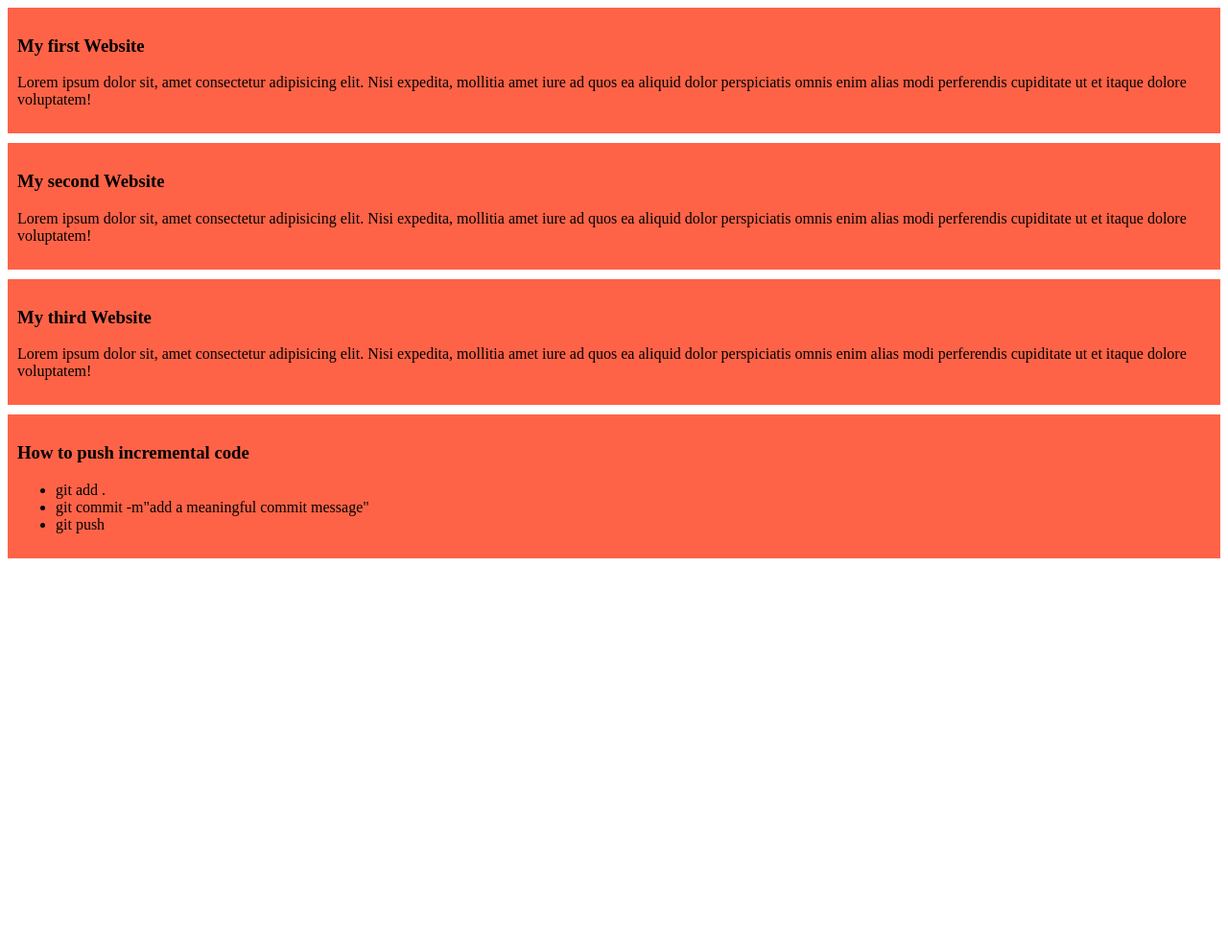
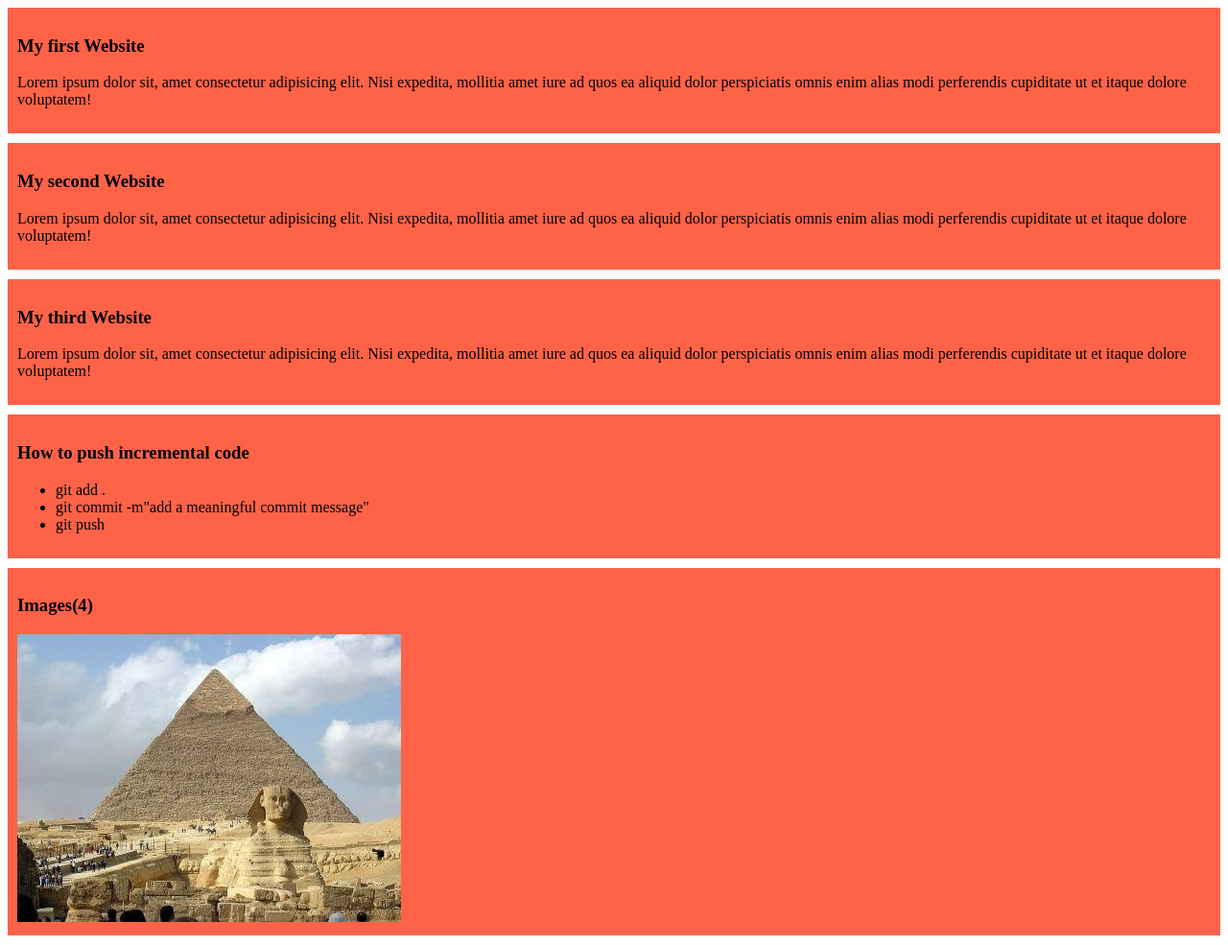
Before and after one commit to Sanim1951/my-simple-website, a plain HTML site: page index.html in a window 1280 px wide. Shown: the whole page at 96% size. Before the commit the page ends 800 px from the top, so only its background shows below. Drawn offline with Linux system fonts and the light colour scheme.

Commit message:
added image

```diff
--- a/index.html
+++ b/index.html
@@ -27,5 +27,9 @@
             <li>git push</li>
         </ul>
     </div>
+    <div>
+        <h3>Images(4)</h3>
+        <img src="images/images (4).jpeg" alt="">
+    </div>
 </body>
 </html>
```
Also changed, not shown: images/images (4).jpeg (added).
